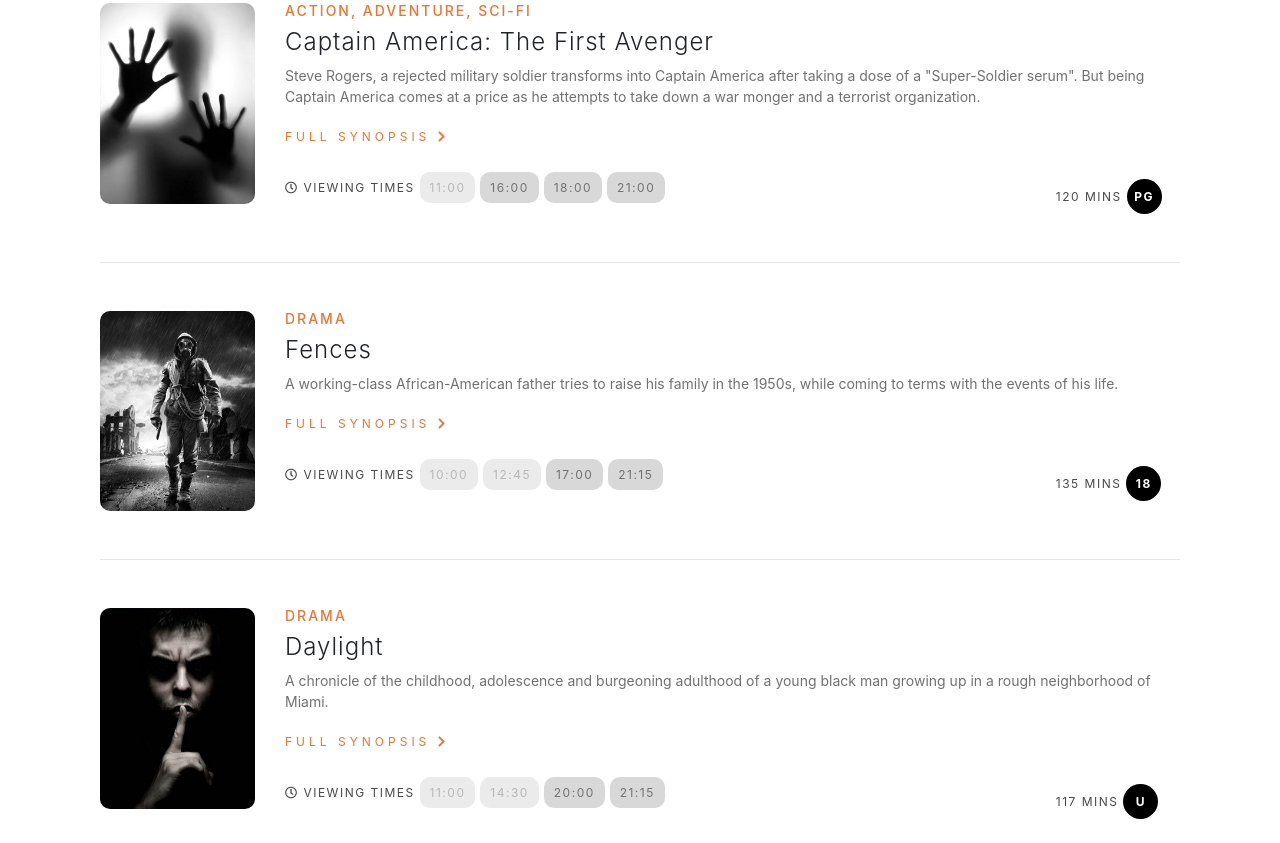
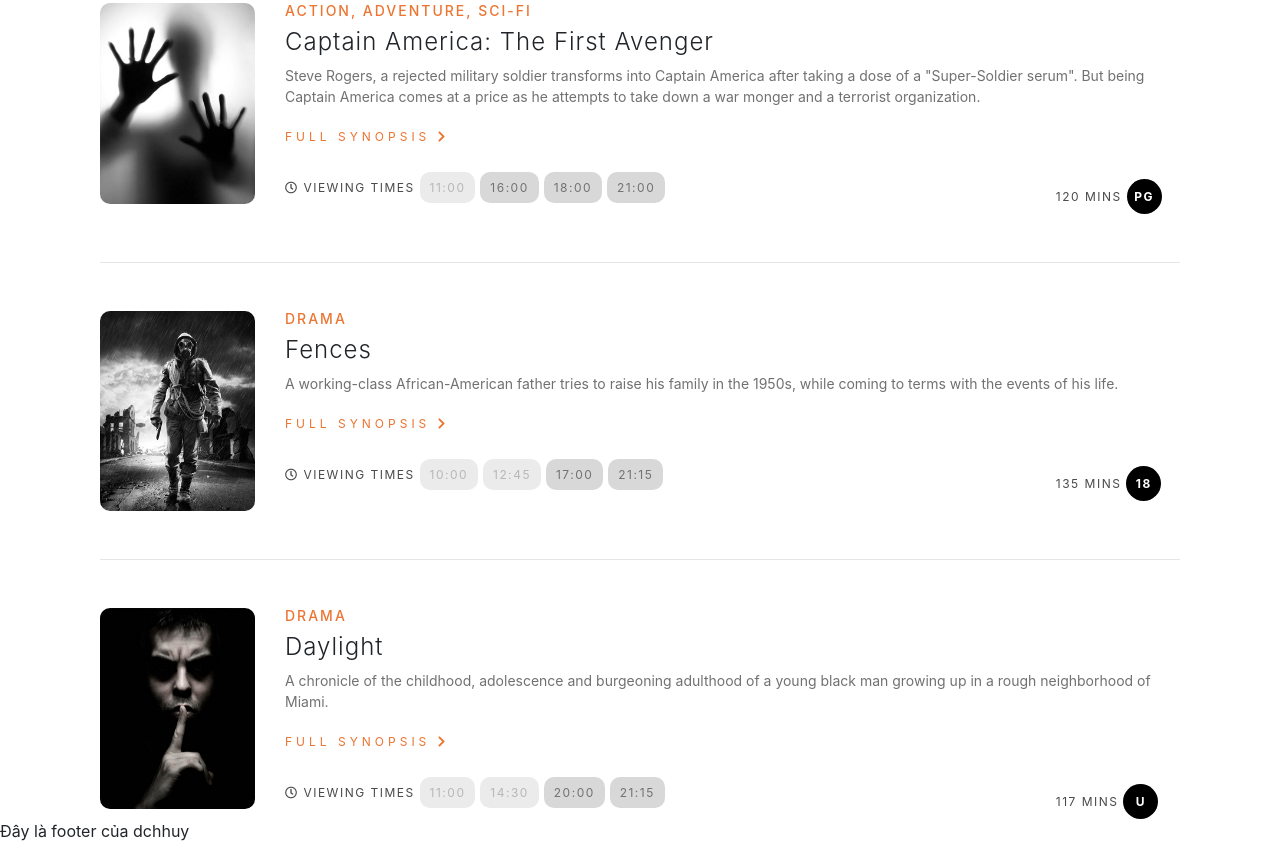
Before and after one commit to dchuy0811/bc06_movie, a plain HTML site: page index.html in a window 1280 px wide. Shown: the part 1672-2515 px from the top of the page. Before the commit the page ends 2491 px from the top, so only its background shows below. Drawn offline with nearby package versions, Linux system fonts and the light colour scheme.

Commit message:
footer dchhuy

```diff
--- a/index.html
+++ b/index.html
@@ -394,6 +394,8 @@
         </div>
     </section>
 
+    <footer>Đây là footer của dchhuy</footer>
+
     <!-- Optional JavaScript -->
     <!-- jQuery first, then Popper.js, then Bootstrap JS -->
     <script src="https://code.jquery.com/jquery-3.3.1.min.js"></script>
```
